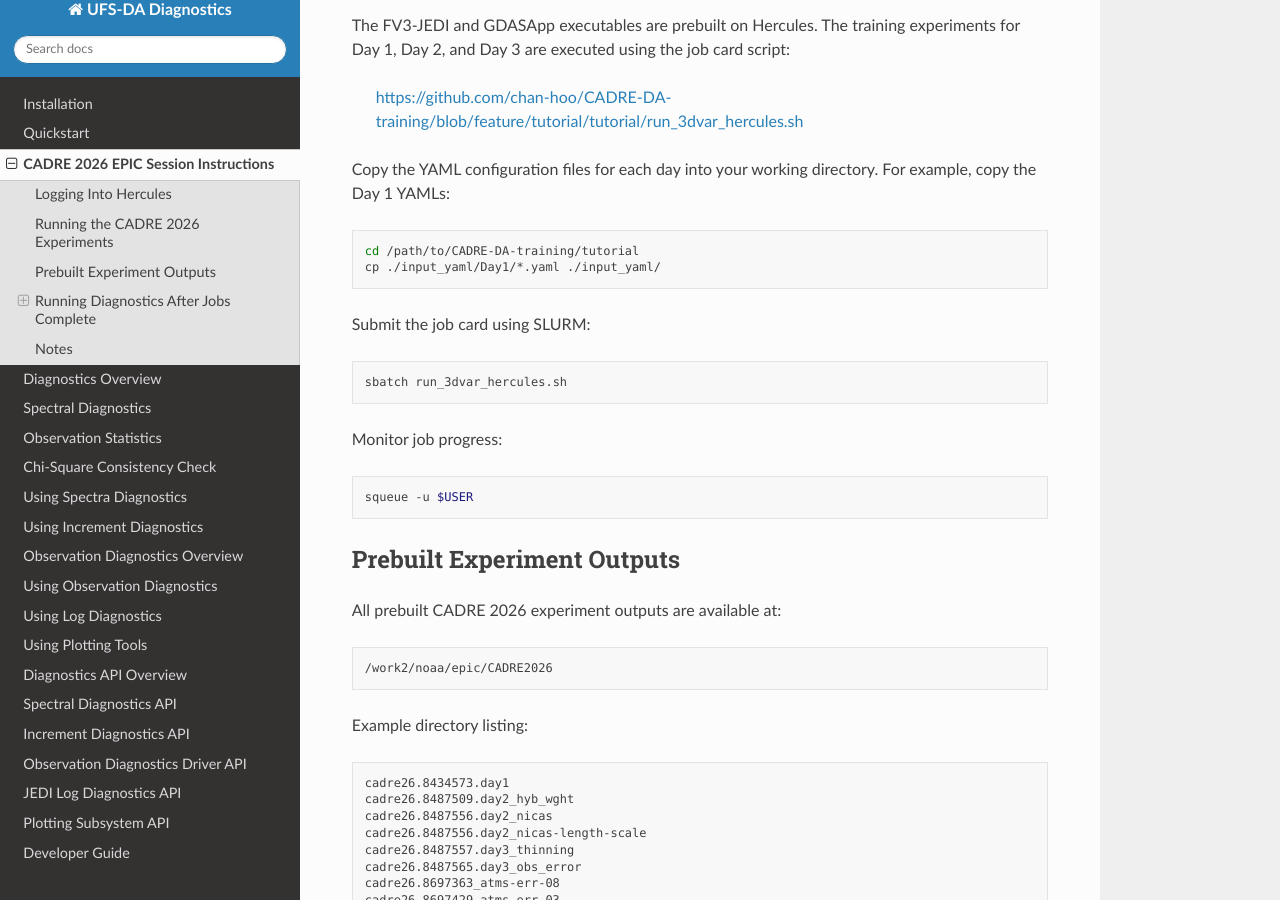
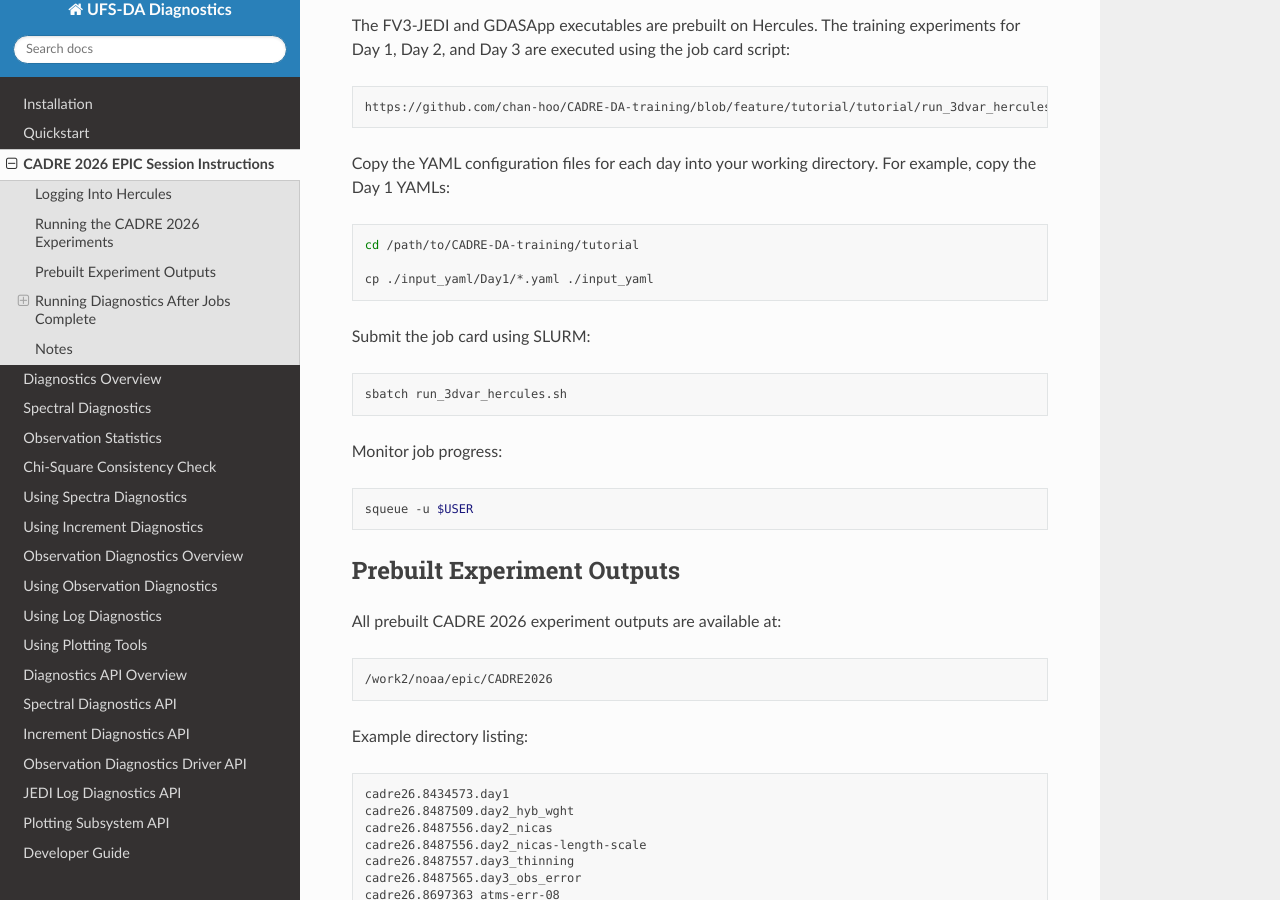
Before and after one commit to jkbk2004/ufs_da_diagnostics, a Sphinx documentation site: the page built from docs/cadre2026_epic.rst, in a window 1280 px wide and 900 px high, scrolled down 469 px. Built offline with Sphinx 7.4.7 and the Read the Docs theme 3.1.0, drawn with Linux system fonts in a browser that asks for light colours.

Commit message:
Update cadre2026_epic.rst

```diff
--- a/docs/cadre2026_epic.rst
+++ b/docs/cadre2026_epic.rst
@@ -22,6 +22,8 @@ The FV3-JEDI and GDASApp executables are prebuilt on Hercules. The
 training experiments for Day 1, Day 2, and Day 3 are executed using the
 job card script:
 
+.. code-block:: text
+
     https://github.com/chan-hoo/CADRE-DA-training/blob/feature/tutorial/tutorial/run_3dvar_hercules.sh
 
 Copy the YAML configuration files for each day into your working
@@ -30,7 +32,8 @@ directory. For example, copy the Day 1 YAMLs:
 .. code-block:: bash
 
     cd /path/to/CADRE-DA-training/tutorial
-    cp ./input_yaml/Day1/*.yaml ./input_yaml/
+
+    cp ./input_yaml/Day1/*.yaml ./input_yaml
 
 Submit the job card using SLURM:
 
```
